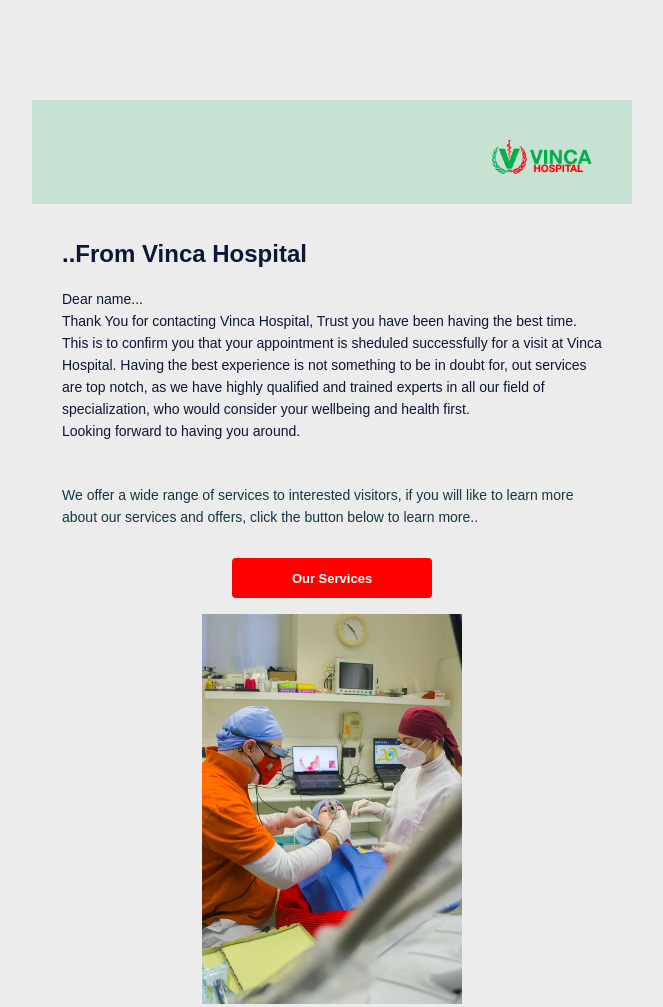
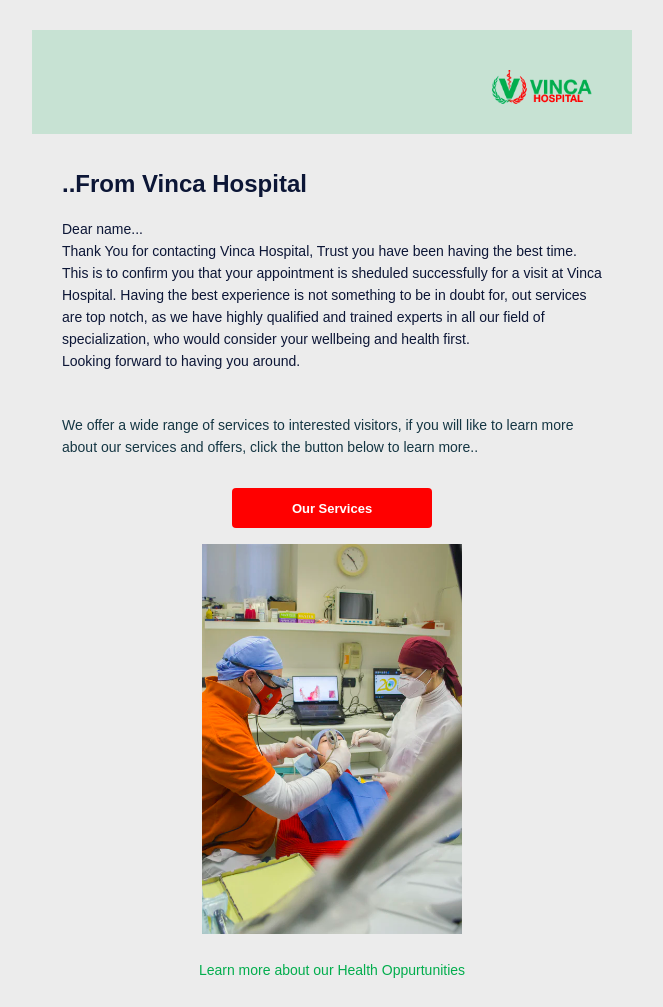
Before and after one commit to Ojochogwu866/Email-template-Vinca, a plain HTML site: page index.html in a window 1280 px wide. Shown: the top 1007 px of the page, without its empty margins (308-971 px from the left). Drawn offline with Linux system fonts and the light colour scheme; a web font is replaced by a local one.

Commit message:
Update index.html

```diff
--- a/index.html
+++ b/index.html
@@ -35,7 +35,7 @@ padding:0; ">
     background:#ececec;">
 		<tr>
 			<td align="center"
-             style="padding-top: 100px;">
+             style="padding-top: 30px;">
 
 				<table role="presentation"
                  style="max-width:600px;
```
